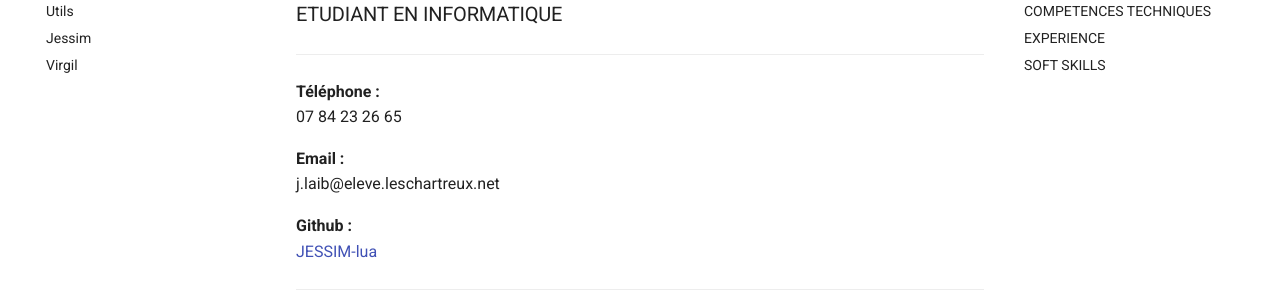
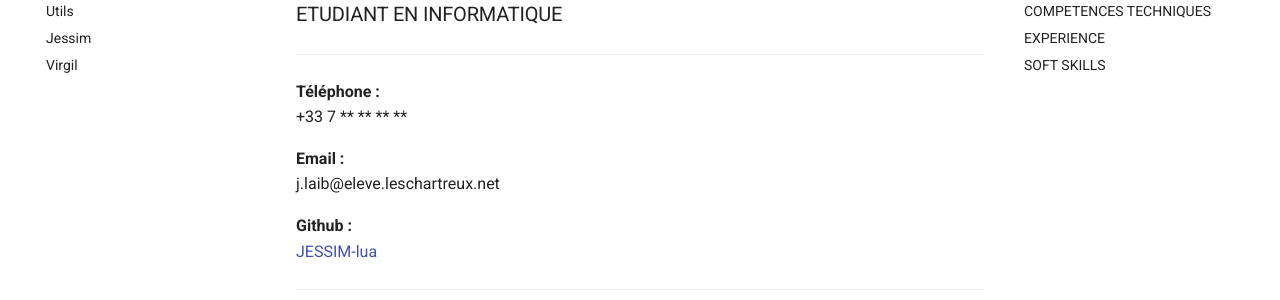
Before and after one commit to JESSIM-lua/Markdown---Dockerize---auto-pull-and-deploy, an MkDocs documentation site: the page built from docs/cvjessim.md, in a window 1280 px wide and 900 px high. Shown: the part 181-481 px from the top of the window. Built offline with MkDocs 1.6.1 and Material for MkDocs 9.7.7, drawn with Linux system fonts in a browser that asks for light colours.

Commit message:
Petit changement

```diff
--- a/docs/cvjessim.md
+++ b/docs/cvjessim.md
@@ -6,7 +6,7 @@
 
 
 **Téléphone :**
-07 84 23 26 65
++33 7 ** ** ** **
 
 **Email :**
 j.laib@eleve.leschartreux.net
```
